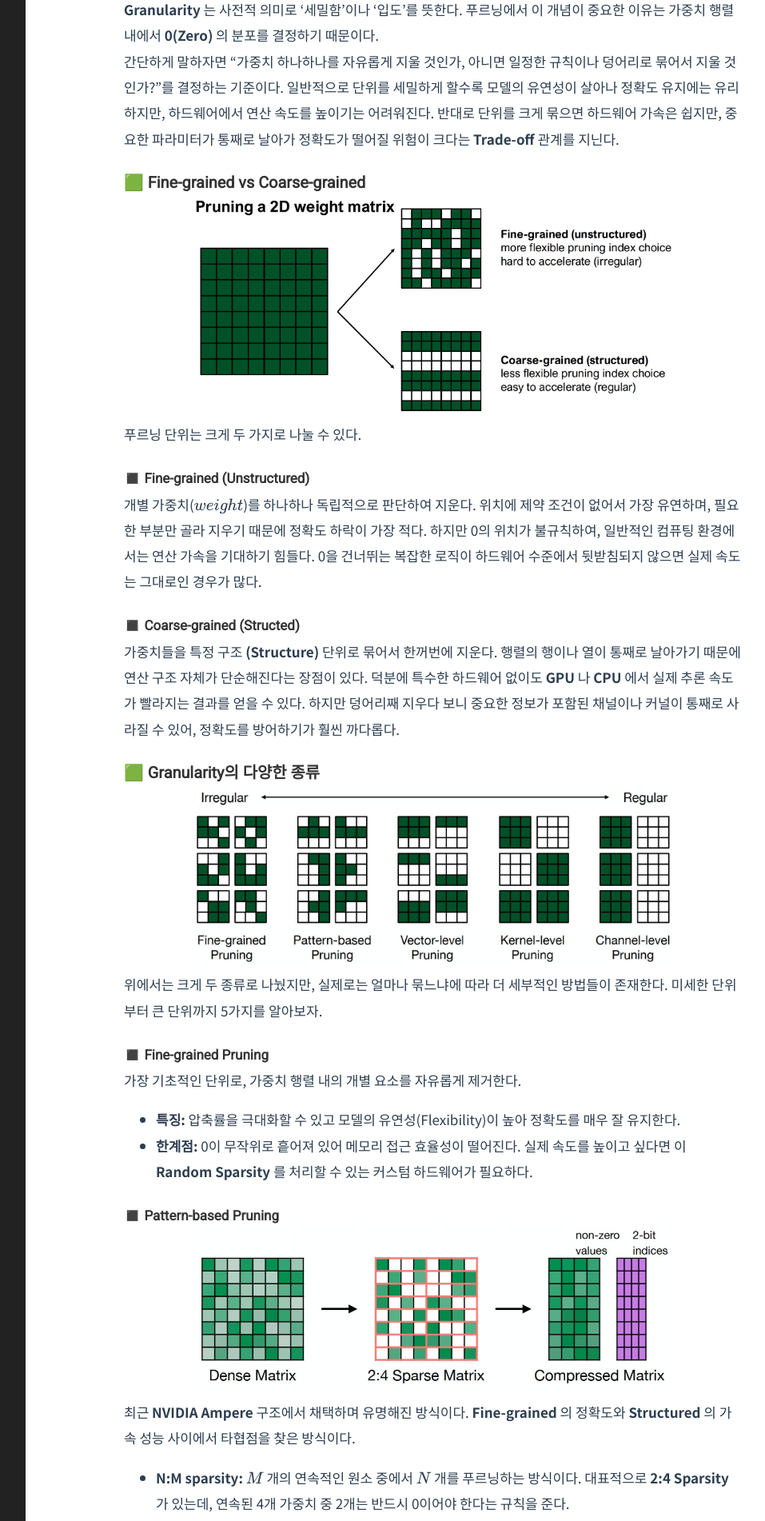
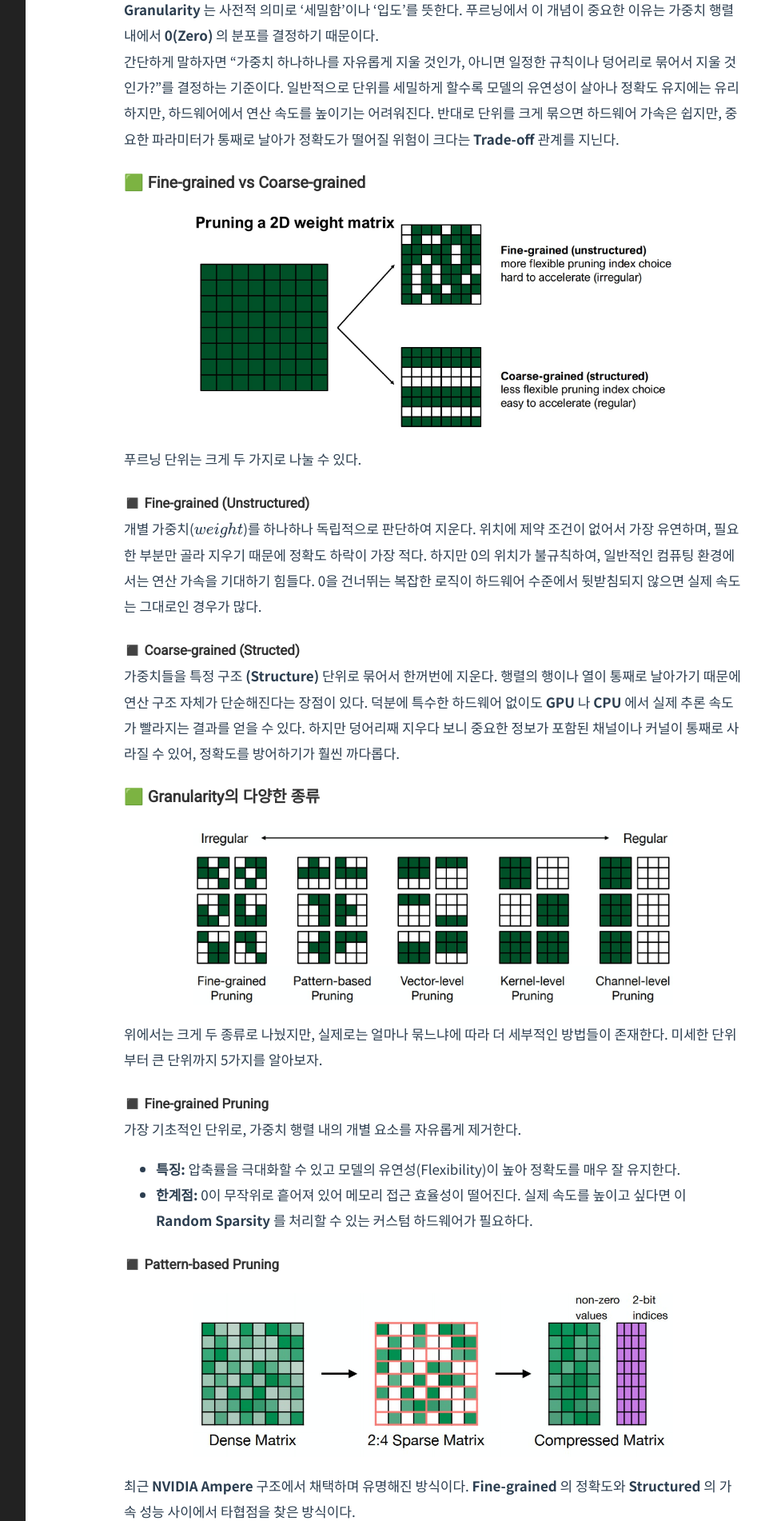
Before and after one commit to Youngjun-CV/Youngjun-CV.github.io, a Jekyll site: the page built from _posts/model compression/2026-04-01-granularity-criterion.markdown, in a window 1280 px wide. Shown: the part 737-2639 px from the top of the page at 80% size, without its empty margins (228-1185 px from the left). Built offline with Jekyll 4.4.1, drawn with Linux system fonts in a browser that asks for light colours; formulas are drawn with MathJax 3.

Commit message:
Update style.css
update article img

```diff
--- a/public/css/style.css
+++ b/public/css/style.css
@@ -215,7 +215,12 @@ article {
 
 article.home div a, article.home pre a { color: #2c3e50; }
 article.home div a:hover, article.home pre a:hover { color: #2c3e50; text-decoration: none; }
-article img { max-width: 100%; }
+article img {
+	display: block;
+	margin: 20px auto;
+	max-width: 600px;
+	width: 100%;
+}
 
 blockquote {
 	color: #828282;
```
